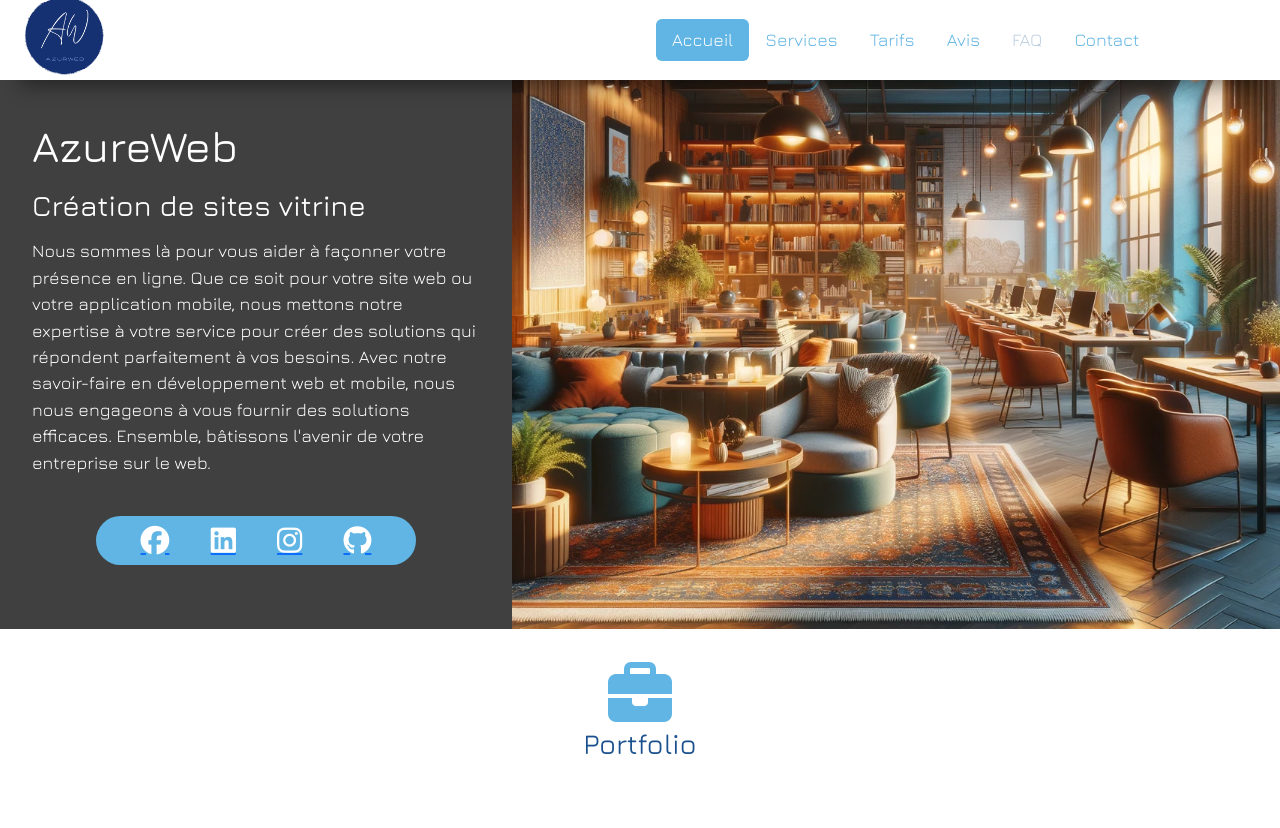
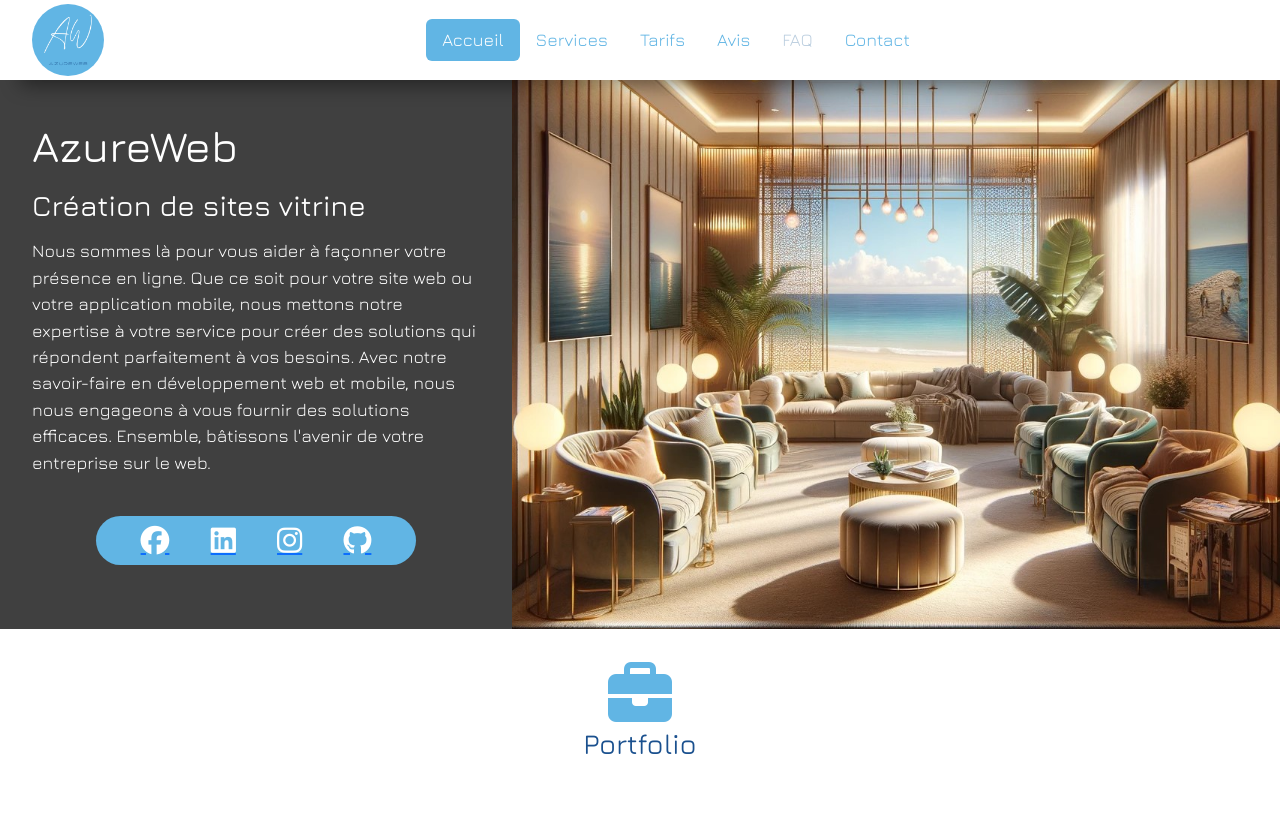
Before and after one commit to LeaMaub/AzureWeb, a PHP site: page / in a window 1280 px wide. Shown: the top 828 px of the page. Run offline with PHP 8.4, Linux system fonts and the light colour scheme; data that the repository does not hold is empty.

Commit message:
Ajout javascript pour nav

```diff
--- a/public/css/style.css
+++ b/public/css/style.css
@@ -87,15 +86,28 @@ body {
     color: #61B5E4;
 }
 
+header {
+    width: 100%;
+    height: 5rem;
+    display: flex;
+    align-items: center;
+    justify-content: space-between;
+}
+
 .logo__container {
-    margin-right: 34rem;
-    margin-left: 1rem;
-    padding: 0.5rem;
+    display: flex;
+    justify-content: center;
+    align-items: center;
+    margin-left: 2rem;
 }
 
 .logo {
-    width: 5rem;
+    width: 4.5rem;
     border-radius: 50%;
+}
+
+.menu-toggle {
+    display: none;
 }
 
 .nav-pills > .nav-item > .nav-link.active {
@@ -104,6 +116,10 @@ body {
 
 .nav-pills > .nav-item > .nav-link.disabled {
     color:#bbcedf
+}
+
+.void {
+    margin-right: 2rem
 }
 
 /* ACCUEIL */
@@ -129,7 +145,8 @@ body {
 
 .accueil__background {
     flex: 0 0 60%;
-    background: url(../images/background_accueil2.webp) no-repeat bottom right;
+    background: url(../images/background_accueil1.jpg) no-repeat;
+    background-position: 25% 75%;
     background-size: cover;
 }
 
@@ -211,8 +228,9 @@ body {
     display: grid;
     width: calc(100% - 4rem);
     grid-template-columns: repeat(4, 20rem);
-    gap: 2em;
+    gap: 4em;
     margin: 2rem;
+    justify-content: center;
 }
 
 .project {
--- a/templates/header.php
+++ b/templates/header.php
@@ -11,13 +11,17 @@
     <title>AzureWeb</title>
 </head>
 <body>
-    <nav class="header__container d-flex align-items-center">
+    <nav class="header__container">
+    <header>
         <div class="logo__container">
-            <a href="index.html" class="d-inline-flex link-body-emphasis text-decoration-none">
-                <img class="logo" src="images/Logo_carre.png" alt="Logo AzurWeb">
+            <a href="index.php" class="d-inline-flex link-body-emphasis text-decoration-none">
+                <img class="logo" src="/public/images/logo_carre.png" alt="Logo AzureWeb">
             </a>
         </div>
-        <header>
+        <div class="menu-toggle">
+            <i class="fa-solid fa-bars"></i>
+        </div>
+
             <ul class="nav nav-pills">
                 <li class="nav-item"><a href="#accueil" class="nav-link active" aria-current="page">Accueil</a></li>
                 <li class="nav-item"><a href="#services" class="nav-link">Services</a></li>
@@ -26,5 +30,7 @@
                 <li class="nav-item"><a href="#" class="nav-link disabled">FAQ</a></li>
                 <li class="nav-item"><a href="#contact" class="nav-link">Contact</a></li>
             </ul>
+
+        <div class="void"></div>
         </header>
     </nav>
```
Also changed, not shown: other parts of public/css/style.css (+36 -3 lines), public/script.js (added, +63 -0 lines), public/images/Logo_carre.png, public/images/background_accueil1.jpg (added), public/images/background_accueil1.webp (deleted), public/images/background_contact.png (deleted), public/images/background_contact2.webp (added), public/images/background_tarifs2.webp (added).
